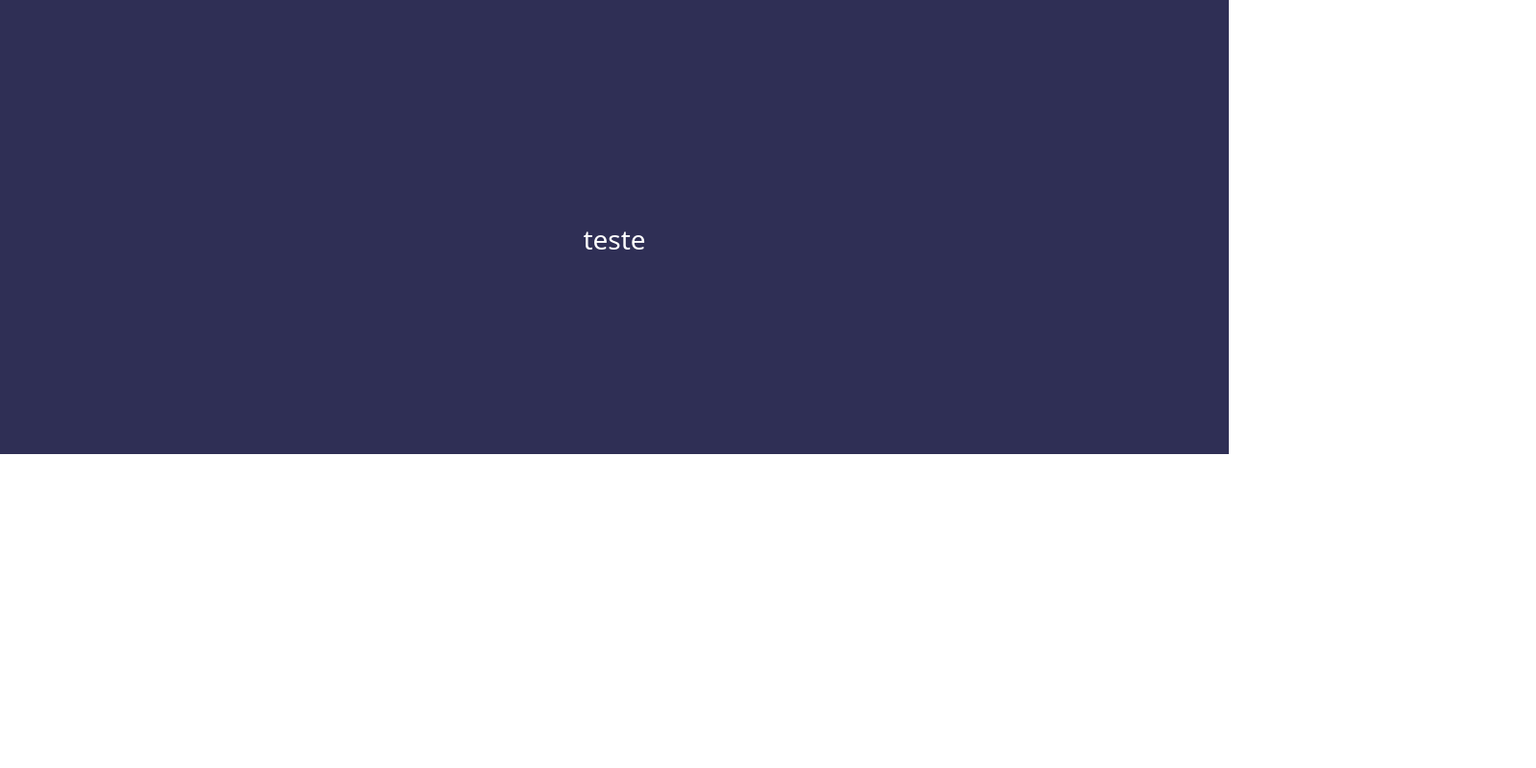
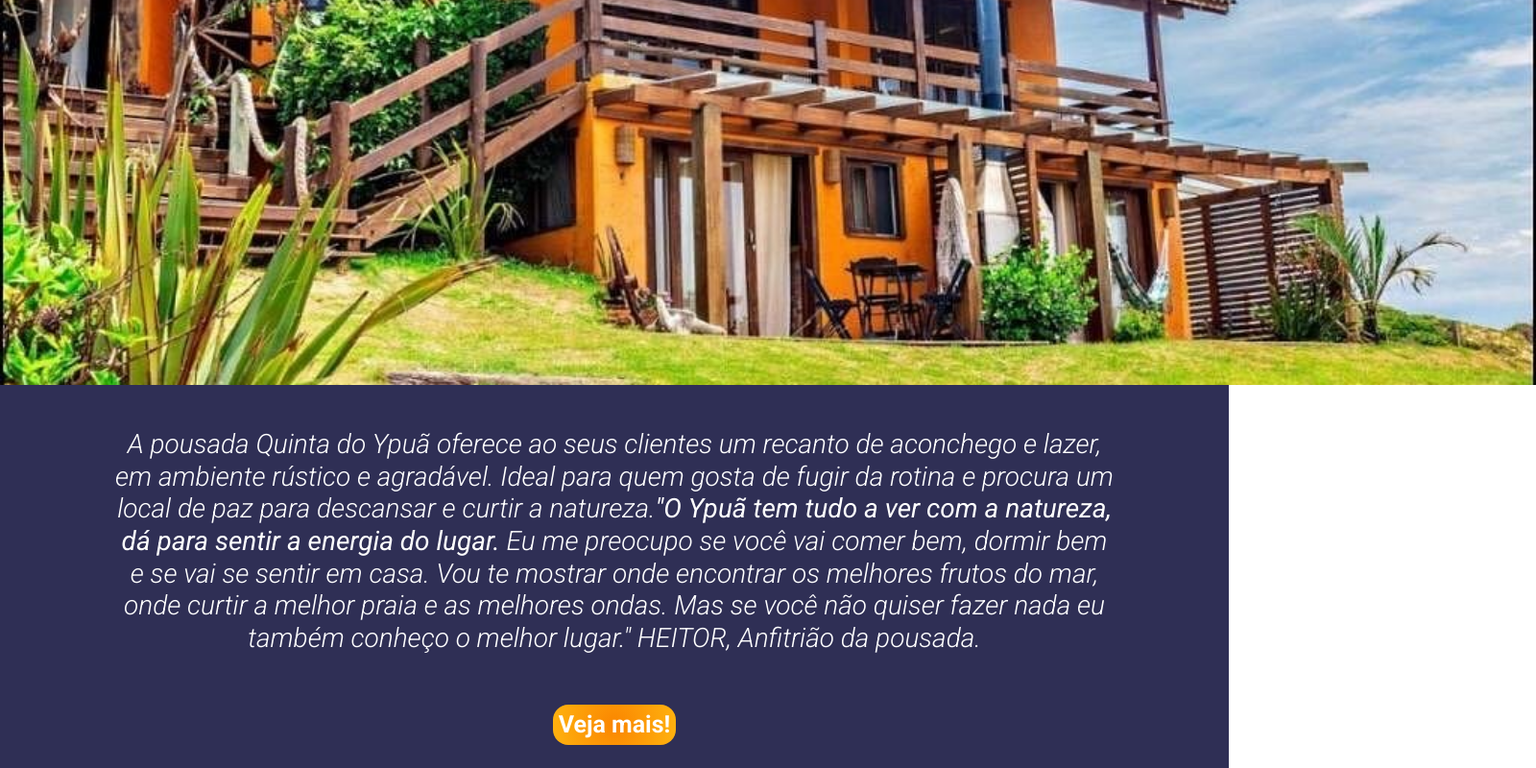
Before and after one commit to GabrielLuvielmo/SA-Pousada, a React (Vite) app in the folder pousada-app/: page / in a window 1280 px wide. Shown: the part 383-1183 px from the top of the page at 96% size, 1600 px wide, since content can reach past the window. Before the commit the page ends 856 px from the top, so only its background shows below. Built offline with nearby package versions, Linux system fonts and the light colour scheme.

Commit message:
Versão 2.1

```diff
--- a/pousada-app/src/pages/Home-Page/home.css
+++ b/pousada-app/src/pages/Home-Page/home.css
@@ -1,16 +1,53 @@
+@import url('https://fonts.googleapis.com/css2?family=Inter:ital,opsz,wght@0,14..32,100..900;1,14..32,100..900&family=Roboto:ital,wght@0,100;0,300;0,400;0,500;0,700;0,900;1,100;1,300;1,400;1,500;1,700;1,900&display=swap');
+
 .main-home{
     background-color: #2f2f55;
-    width: 100vw;
-    height: 100vh;
+    margin: auto;
 }
 
 .texto{
     color: white;
     text-align: center;
     position: relative;
-    top: 70%;
+    top: 100%;
+    font-family: "Roboto", sans-serif;
+    font-weight: 300;
+    font-style: italic;
 }
 
-.ibagem-fundo{
-background-image: url(../images/fundo-pousada);
+img{
+    margin: auto;
+    display: block;
+    width: 200vh;
 }
+
+.btn-7 {
+    background: rgb(250, 133, 0);
+    background: radial-gradient(circle, rgb(250, 133, 0) 0%, rgb(255, 179, 15) 100%);
+    border-radius: 16px;
+    line-height: 42px;
+    color: white;
+    font-size: 25px;
+    transition: color 0.3s ease;
+    text-align: center;
+    width: 10%;
+    display: block;
+    margin: 0 auto;
+    font-family: 'Roboto', sans-serif;
+    font-weight: bold;
+  }
+
+  /* CONTAINER PARA O TEXTO */
+
+  .container-texto {
+    background-color: #2f2f55;
+    padding: 20px;
+    border: 1px solid #dddddd00;
+    width: 85%;
+    margin: 0 auto;
+    transition: all 0.5s ease-in-out;
+  }
+
+  .container-texto p {
+    color: #333;
+  }
--- a/pousada-app/src/pages/Home-Page/home.jsx
+++ b/pousada-app/src/pages/Home-Page/home.jsx
@@ -1,15 +1,34 @@
 import React, { useState } from 'react';
-import './home.css'
+import './home.css';
+import Cadastro from '../Login/cadastro.jsx'
 import { FaGoogle, FaFacebook } from "react-icons/fa";
 import { Link } from 'react-router-dom';
+// import 'https://fonts.googleapis.com/css2?family=Inter:ital,opsz,wght@0,14..32,100..900;1,14..32,100..900&display=swap';
 
 function Home(){
 
     return (
         <div className='main-home'>
-            <div classeName='ibagem-fundo'></div>
-            <h3 className='texto'>teste</h3>
+            <div className='ibagem-fundo'>
+                <img src='../../../images/FundoPousadaSA.png'/>
+            </div>
+            <br />
+
+            <div className="container-texto">
+            <h3 className='texto'>
+                A pousada Quinta do Ypuã oferece ao seus clientes um recanto de aconchego e lazer, em ambiente
+                rústico e agradável.  Ideal para quem gosta de fugir da rotina e procura um local de paz para descansar e curtir a natureza.
+                 <b>"O Ypuã tem tudo a ver com a natureza, dá para sentir a energia do lugar.</b> Eu me preocupo se você vai comer bem,
+                  dormir bem e se vai se sentir em casa. Vou te mostrar onde encontrar os melhores frutos do mar,
+                   onde curtir a melhor praia e as melhores ondas. Mas se você não quiser fazer nada eu também conheço o melhor lugar."
+                    HEITOR, Anfitrião da pousada.</h3>
+            <br />
+            </div>
+            <Link to="/cadastro" className='btn-7'>Veja mais!</Link>
+            <br />
         </div>
+
+
     )
 }
 
--- a/pousada-app/src/pages/Login/login.css
+++ b/pousada-app/src/pages/Login/login.css
@@ -97,96 +97,17 @@
   .btn-6 {
     background: rgb(250, 133, 0);
     background: radial-gradient(circle, rgb(250, 133, 0) 0%, rgb(255, 179, 15) 100%);
-    border-radius: 60px;
-    line-height: 42px;
-    padding: 0%;
-    border: none;
-    position: relative;
-    overflow: hidden; /* Oculta qualquer conteúdo que saia do botão */
+    border-radius: 16px;
+    line-height: 50%;
     color: white;
     font-size: 25px;
-    cursor: pointer;
     transition: color 0.3s ease;
-    width: 50%;
+    text-align: center;
+    width: 30%;
     display: block;
     margin: 0 auto;
     font-family: 'Roboto', sans-serif;
     font-weight: bold;
-  }
-
-  .btn-6:before,
-  .btn-6:after {
-    position: absolute;
-    content: "";
-    width: 0%;
-    height: 2px; /* Ajuste conforme necessário */
-    background: rgba(255,255,255,0.7);
-    box-shadow:
-      -1px -1px 20px 0px rgba(255,255,255,0.7),
-      -4px -4px 5px 0px rgba(255,255,255,0.7),
-      7px 7px 20px 0px rgba(0,0,0,0.4),
-      4px 4px 5px 0px rgba(0,0,0,0.3);
-    transition: width 0.5s ease; /* Suaviza a expansão da linha */
-  }
-
-  .btn-6:before {
-    top: 0;
-    left: 0;
-    transition: width 0.5s ease; /* Adiciona transição suave */
-  }
-
-  .btn-6:after {
-    bottom: 0;
-    right: 0;
-    transition: width 0.5s ease; /* Adiciona transição suave */
-  }
-
-  .btn-6:hover {
-    color: #ffffff;
-  }
-
-  .btn-6:hover:before,
-  .btn-6:hover:after {
-    width: 100%;
-  }
-
-  .btn-6 span {
-    position: relative;
-    display: block;
-    width: 100%;
-    height: 100%;
-  }
-
-  .btn-6 span:before,
-  .btn-6 span:after {
-    position: absolute;
-    content: "";
-    background: rgba(255,255,255,0.7);
-    box-shadow:
-      -1px -1px 20px 0px rgba(255,255,255,0.7),
-      -4px -4px 5px 0px rgba(255,255,255,0.7),
-      7px 7px 20px 0px rgba(0,0,0,0.4),
-      4px 4px 5px 0px rgba(0,0,0,0.3);
-    transition: width 0.5s ease;
-  }
-
-  .btn-6 span:before {
-    top: 0;
-    left: 0;
-    width: 0%;
-    height: 2px; /* Ajuste conforme necessário */
-  }
-
-  .btn-6 span:after {
-    bottom: 0;
-    right: 0;
-    width: 0%;
-    height: 2px; /* Ajuste conforme necessário */
-  }
-
-  .btn-6 span:hover:before,
-  .btn-6 span:hover:after {
-    width: 100%;
   }
 
   .entrar-conta {
```
Also changed, not shown: pousada-app/images/FundoPousadaSA.png (added).
